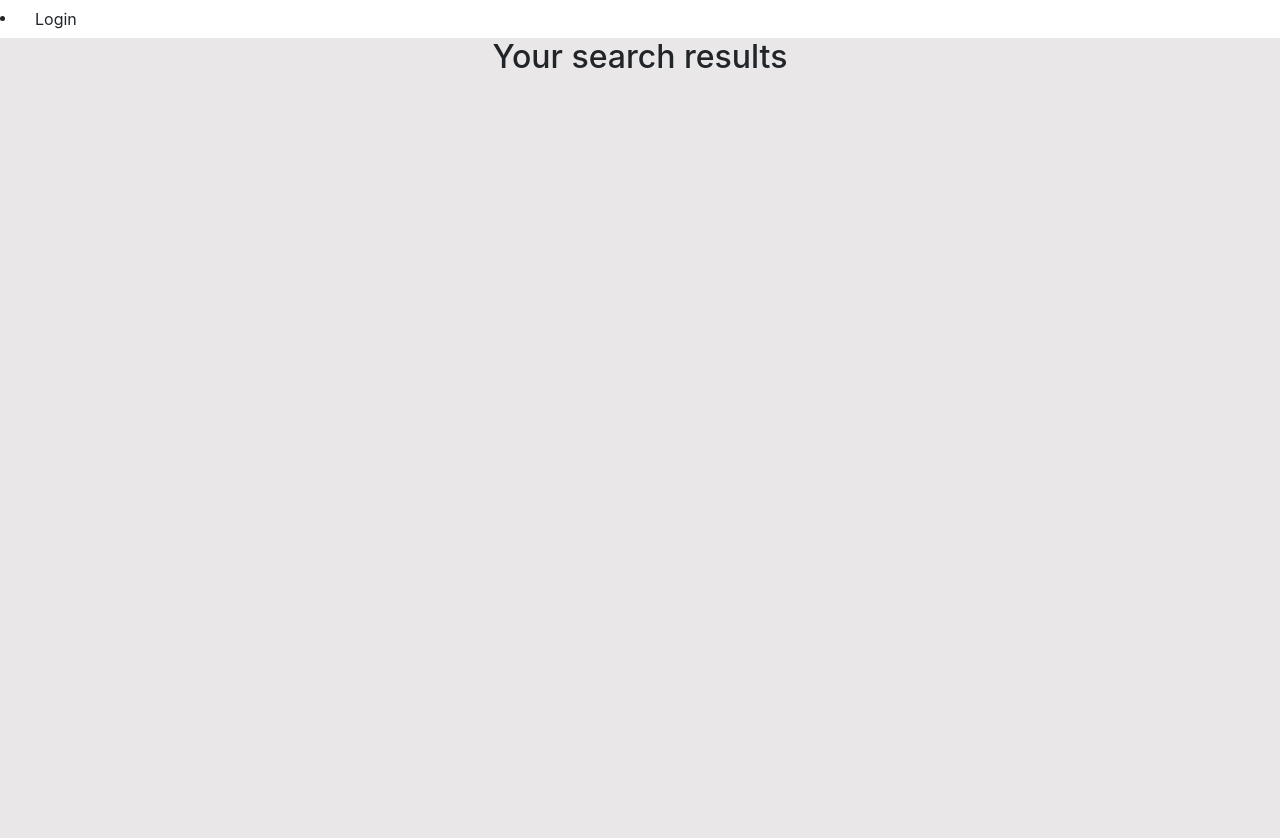
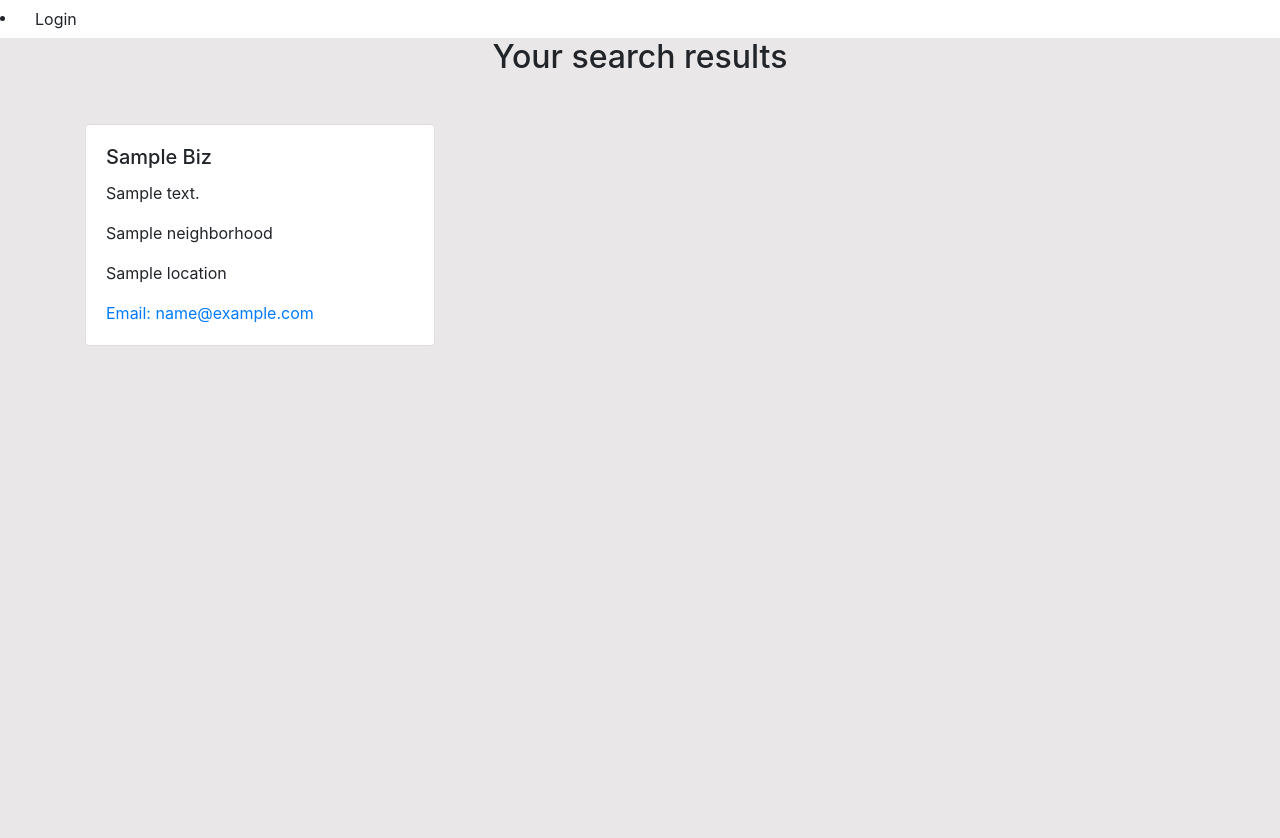
Before and after one commit to DynastyElvis/The-Neighbourhood., a Django app: template hood/templates/search.html in a window 1280 px wide. Run offline with Django 3.2, Linux system fonts and the light colour scheme; the template is opened without the code that fills it: most values are stand-ins (such as "Sample title", 1, 10 or a date in 2020); some libraries are stand-ins or nearby versions; some web fonts are replaced.

Commit message:
bg: fixed search bug

```diff
--- a/hood/templates/search.html
+++ b/hood/templates/search.html
@@ -5,7 +5,18 @@
         <h2 class="text-center mb-5">Your search results</h2>
         <div class="row biz">
             {% for business in businesses %}
-
+                <div class="col-md-4">
+                    <div class="card" >
+                        <div class="card-body">
+                            <h5 class="card-title text-capitalize">{{ business.name }}</h5>
+                            <p>{{ business.description }}</p>
+                            <p>{{ business.neighborhood }}</p>
+                            <p>{{ business.location }}</p>
+                            <a href="malto:{{ business.email }}" class="card-link">Email: <span class="text-bold text-primary">{{ business.email }}</span> </a>
+                           <br>
+                        </div>
+                      </div>
+                </div>
                 {% empty %}
                 <div class="col-md-12">
                     <div class="card mb-4 post-card">
```
